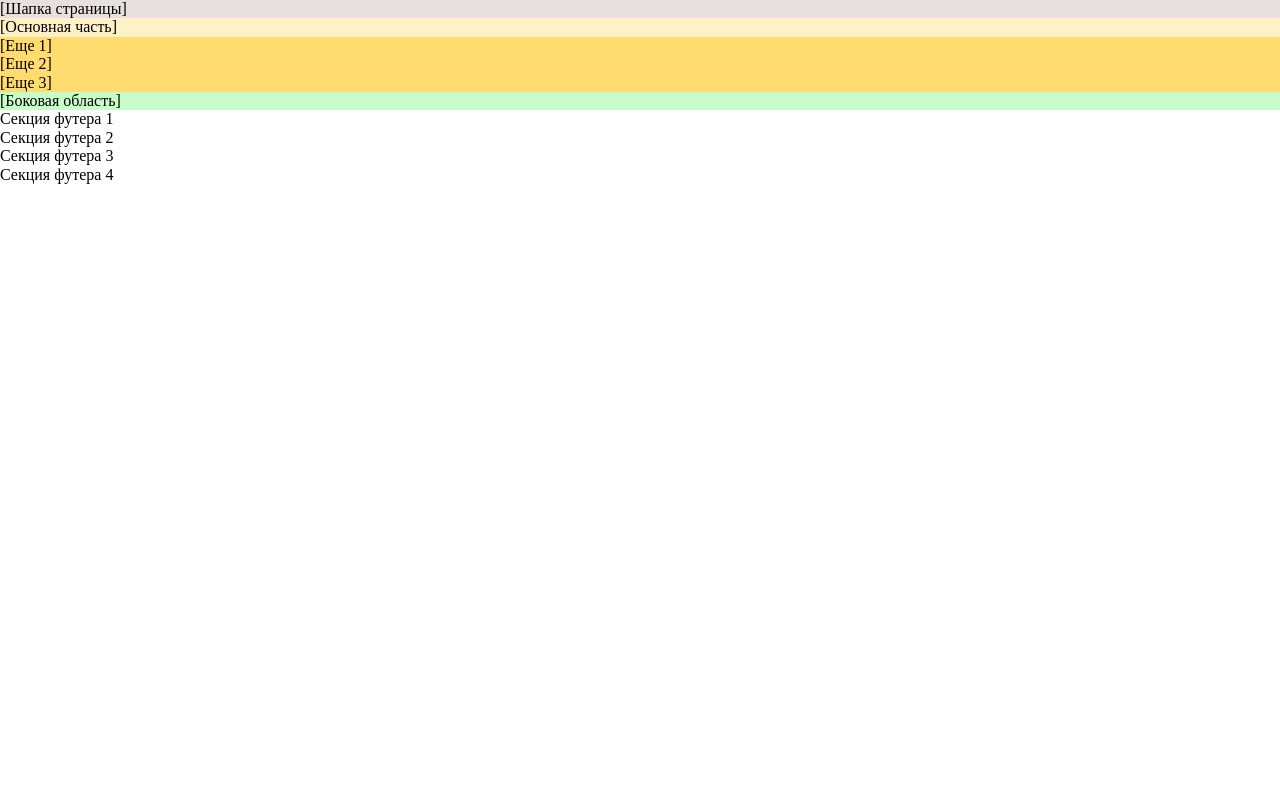
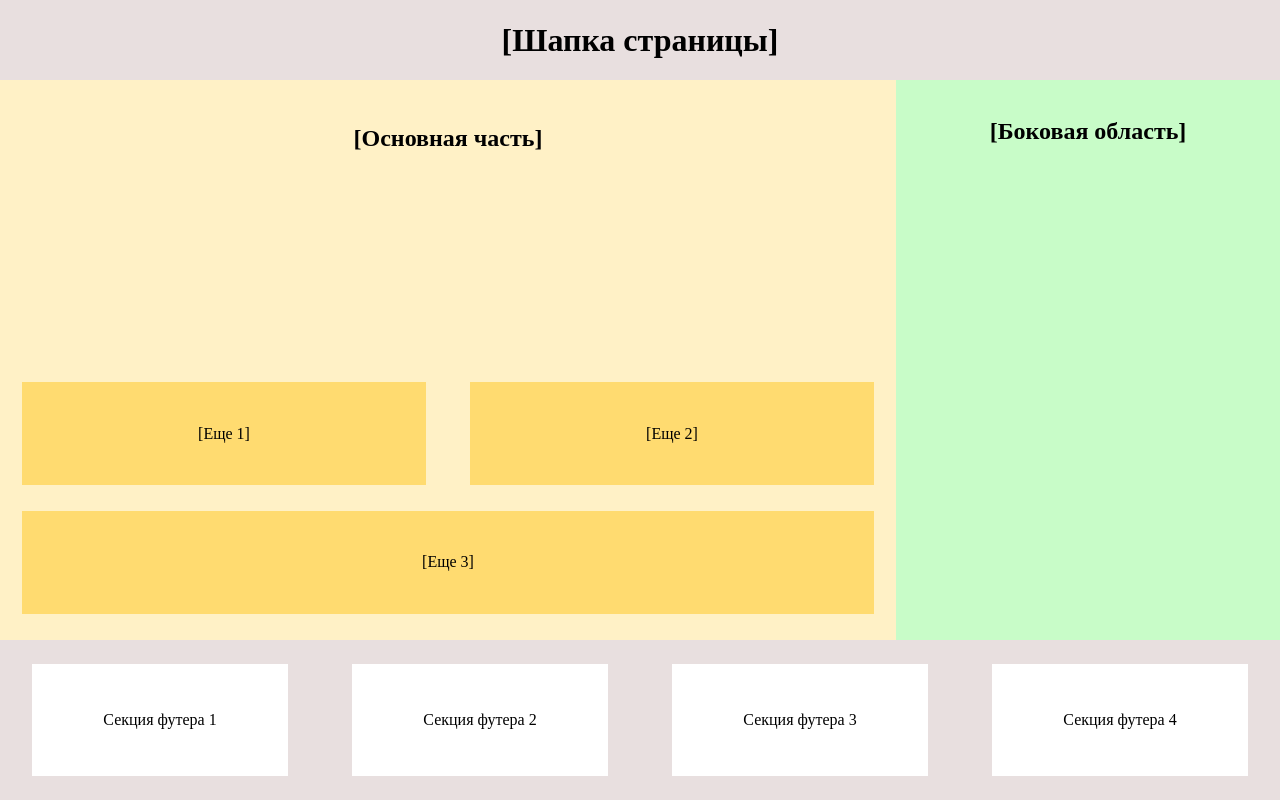
Before and after one commit to Mme1nik/Week6, a plain HTML site: page Задание 2/index.html in a window 1280 px wide. Drawn offline with Linux system fonts and the light colour scheme.

Commit message:
Позиционирование элементов с помощью гридов и flexов

```diff
--- a/Задание 2/css/style.css
+++ b/Задание 2/css/style.css
@@ -6,24 +6,76 @@
 .grid-container {
     width: 100vw;
     height:100vh;
-
+    display: grid;
+    grid-template: 10% 70% 20%/70% 30%;
+    grid-template-areas: "header header"
+                         "main side"
+                         "footer footer"
+    ;
 }
 header{
+    grid-area: header;
+    display: flex;
     background-color: rgb(232, 223, 223);
 }
+.header-text{
+    margin: auto;
+}
+h1{
+    margin:0;
+}
 main{
+    grid-area: main;
+    display: grid;
+    grid-template-rows: repeat(2, 1fr);
+    padding-top:5%;
+    text-align: center;
     background-color: rgba(255, 219, 112, 0.4);
 }
+.main_grid_text{
+    display: grid;
+    grid-template: repeat(2, 40%)/repeat(2, 45%);
+    grid-template-areas: "box1 box2"
+                         "box3 box3";
+    justify-content: space-around;
+    row-gap: 10%;
+}
 .grid_item{
+    display:flex;
     background-color:rgb(255, 219, 112);
 }
+.box1{
+    grid-area: box1;
+}
+.box2{
+    grid-area: box2;
+}
+.box3{
+    grid-area: box3;
+    justify-self:stretch;
+}
+.text_submain{
+    margin: auto;
+}
 aside{
+    grid-area: side;
+    padding-top: 10%;
+    text-align: center;
     background-color: rgba(145, 250, 145, 0.5);
 }
 
 footer{
+    grid-area: footer;
+    display: grid;
+    grid-template-columns: repeat(4, 20%);
+    align-items: center;
+    justify-content: space-around;
     background-color: rgb(232, 223, 223);
 }
 .section_footer{
+    height: 70%;
+    display: flex;
+    justify-content: center;
+    align-items: center;
     background-color: white;
 }
--- a/Задание 2/index.html
+++ b/Задание 2/index.html
@@ -11,20 +11,34 @@
 <body>
     <div class="grid-container">
         <header>
-            [Шапка страницы]
+            <div class="header-text">
+                <h1>[Шапка страницы]</h1>
+            </div>
         </header>
         <main>
-            <section>
-                [Основная часть]
+            <section class="main-text">
+                <h2>[Основная часть]</h2>
             </section>
-            <div class="text_main">
-                <div class="grid_item">[Еще 1]</div>
-                <div class="grid_item">[Еще 2]</div>
-                <div class="grid_item">[Еще 3]</div>
+            <div class="main_grid_text">
+                <div class="grid_item box1">
+                    <div class="text_submain">
+                        [Еще 1]
+                    </div>
+                </div>
+                <div class="grid_item box2">
+                    <div class="text_submain">
+                        [Еще 2]
+                    </div>
+                </div>
+                <div class="grid_item box3">
+                    <div class="text_submain">
+                        [Еще 3]
+                    </div>
+                </div>
             </div>
         </main>
         <aside>
-            [Боковая область]
+            <h2>[Боковая область]</h2>
         </aside>
         <footer>
             <section class="section_footer">Секция футера 1</section>
```
